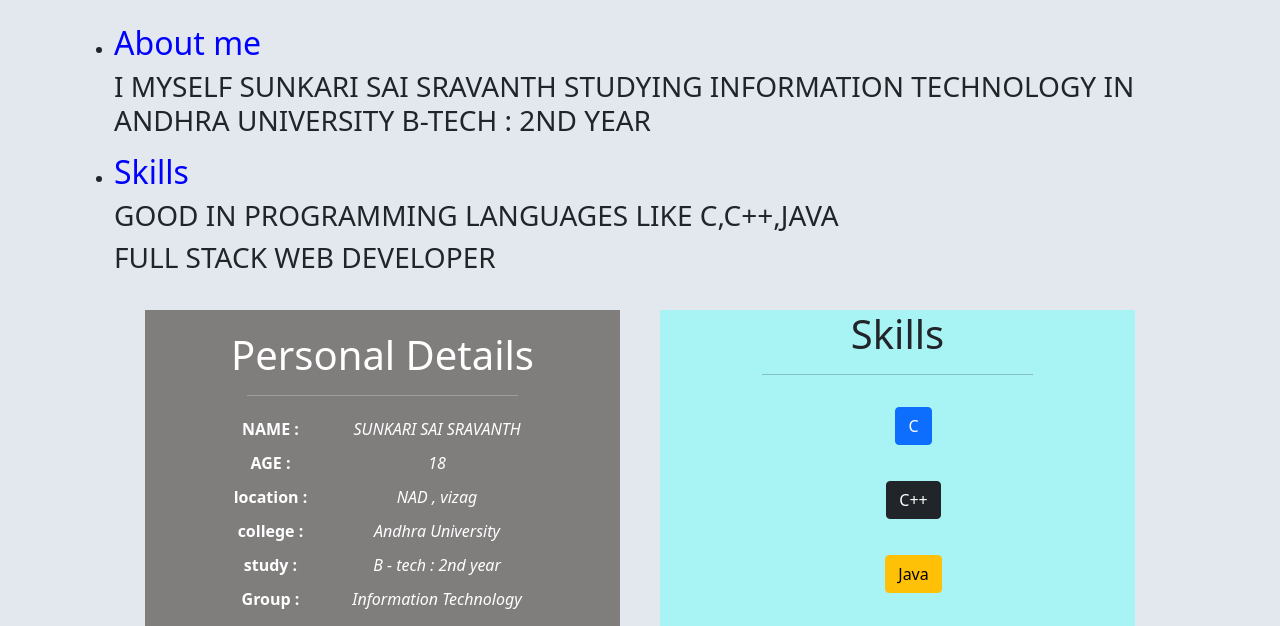
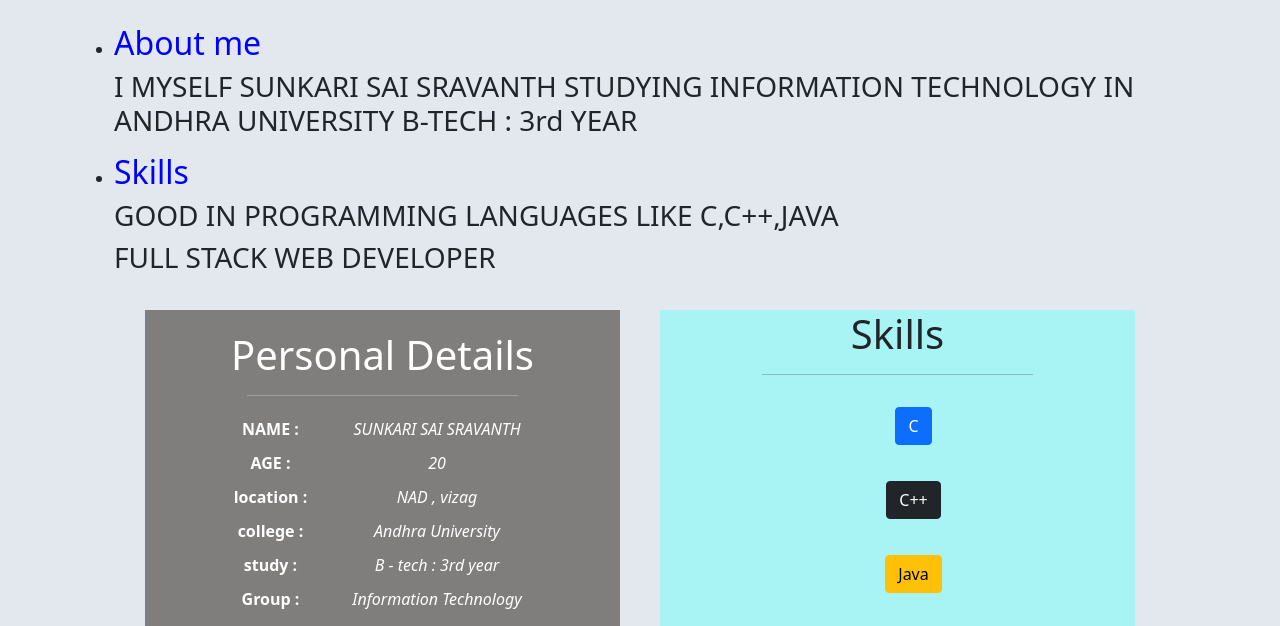
Before and after one commit to Sravanth-007/resume, a plain HTML site: page index.html in a window 1280 px wide. Shown: the part 157-783 px from the top of the page. Drawn offline with nearby package versions, Linux system fonts and the light colour scheme.

Commit message:
Update index.html

```diff
--- a/index.html
+++ b/index.html
@@ -51,7 +51,7 @@
           <h2 style="color: blue; margin-top: 50px">About me</h2>
           <h3>
             I MYSELF SUNKARI SAI SRAVANTH STUDYING INFORMATION TECHNOLOGY IN
-            ANDHRA UNIVERSITY B-TECH : 2ND YEAR
+            ANDHRA UNIVERSITY B-TECH : 3rd YEAR
           </h3>
         </li>
         <li>
@@ -80,7 +80,7 @@
             </tr>
             <tr>
               <td style="padding: 5px"><b>AGE :</b></td>
-              <td><i>18</i></td>
+              <td><i>20</i></td>
             </tr>
             <tr>
               <td style="padding: 5px"><b>location :</b></td>
@@ -92,7 +92,7 @@
             </tr>
             <tr>
               <td style="padding: 5px"><b>study :</b></td>
-              <td><i>B - tech : 2nd year</i></td>
+              <td><i>B - tech : 3rd year</i></td>
             </tr>
             <tr>
               <td style="padding: 5px"><b>Group :</b></td>
```
